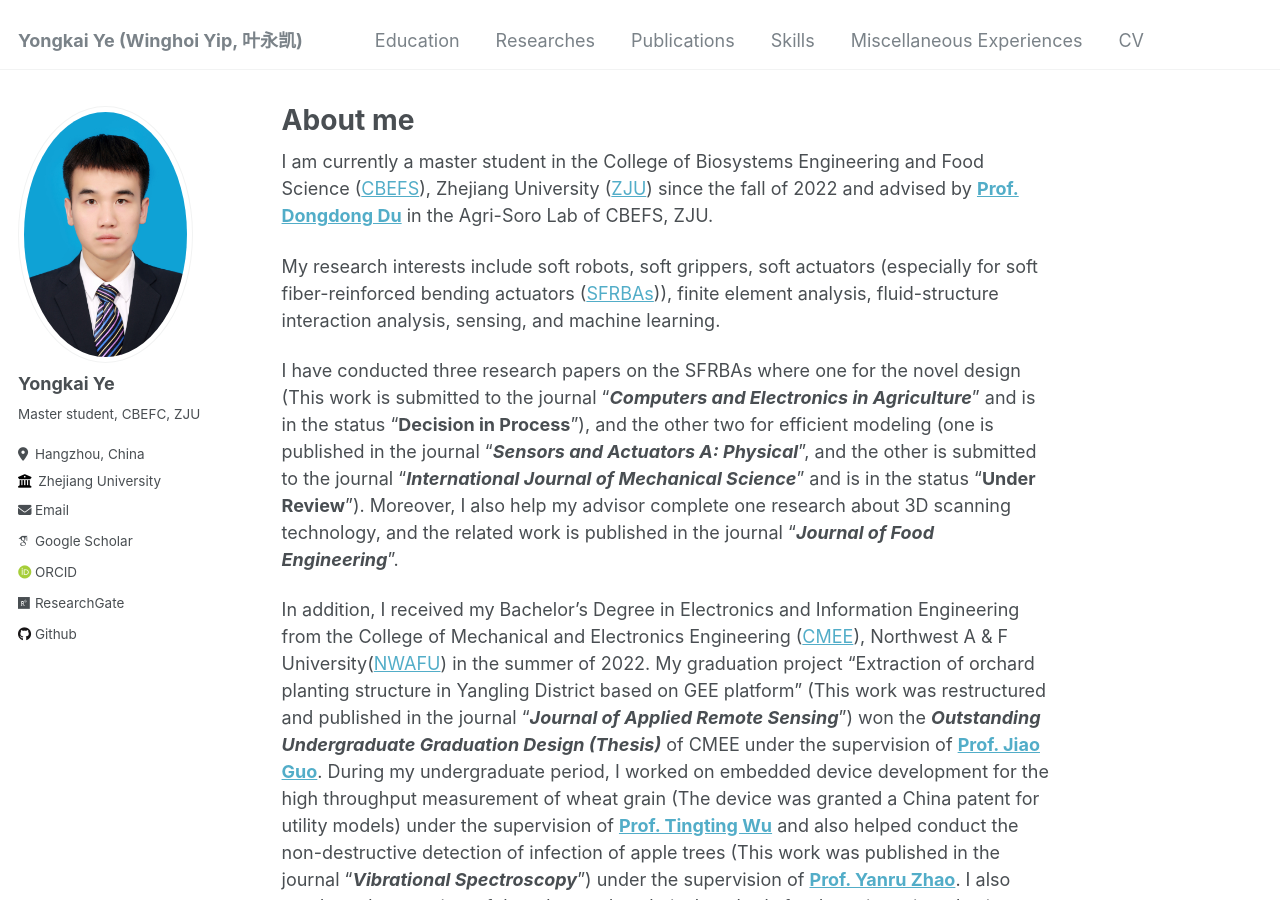
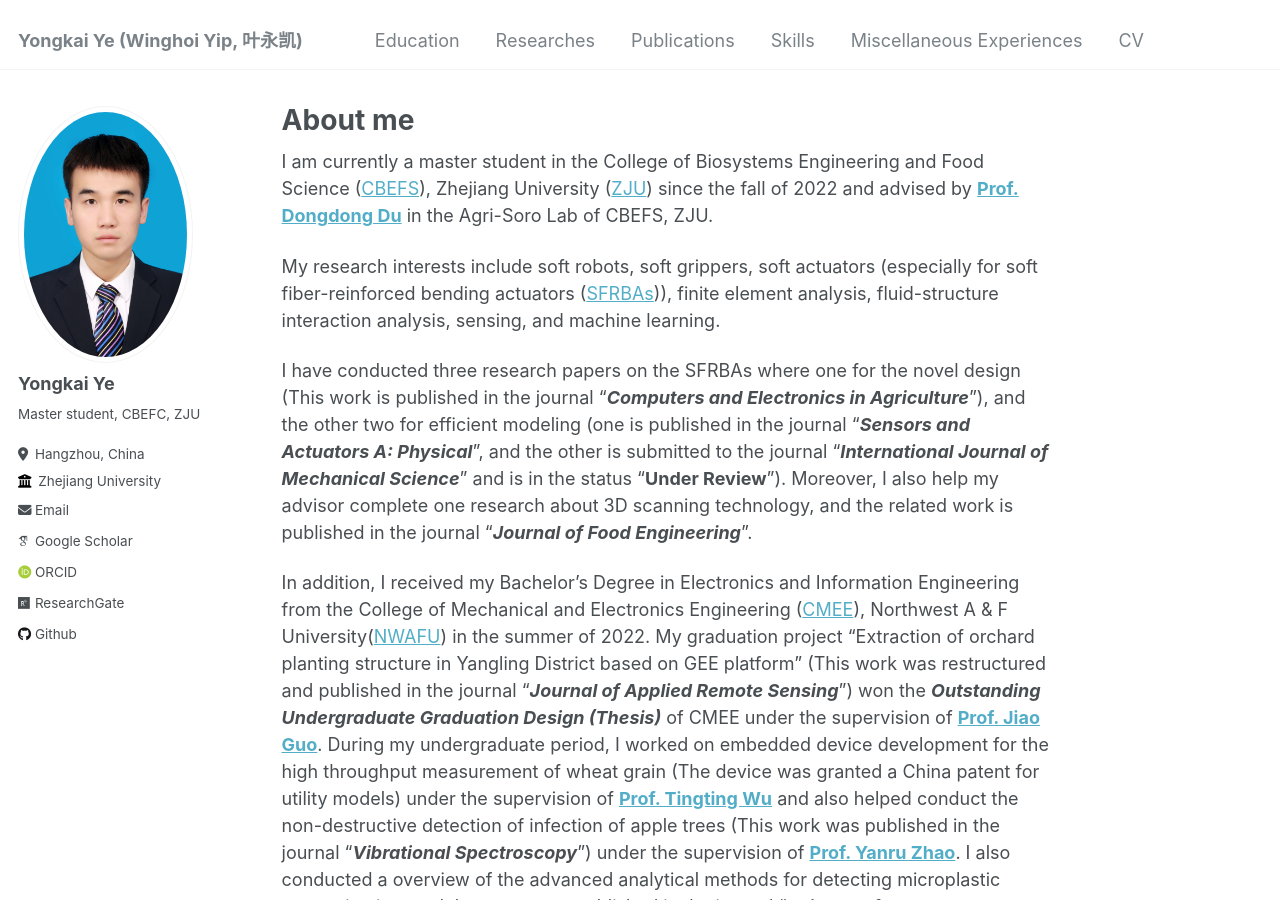
Before and after one commit to Yongkai-Ye/Yongkai-Ye.github.io, a Jekyll site: the page built from _pages/about.md, in a window 1280 px wide and 900 px high. Built offline with Jekyll 4.4.1, drawn with Linux system fonts in a browser that asks for light colours; some web fonts are replaced.

Commit message:
Update about.md

```diff
--- a/_pages/about.md
+++ b/_pages/about.md
@@ -11,7 +11,7 @@ I am currently a master student in the College of Biosystems Engineering and Foo
 
 My research interests include soft robots, soft grippers, soft actuators (especially for soft fiber-reinforced bending actuators ([SFRBAs](https://softroboticstoolkit.com/book/fiber-reinforced-bending-actuators))), finite element analysis, fluid-structure interaction analysis, sensing, and machine learning.
 
-I have conducted three research papers on the SFRBAs where one for the novel design (This work is submitted to the journal "***Computers and Electronics in Agriculture***" and is in the status "**Decision in Process**"), and the other two for efficient modeling (one is published in the journal "***Sensors and Actuators A: Physical***", and the other is submitted to the journal "***International Journal of Mechanical Science***" and is in the status "**Under Review**"). Moreover, I also help my advisor complete one research about 3D scanning technology, and the related work is published in the journal "***Journal of Food Engineering***".
+I have conducted three research papers on the SFRBAs where one for the novel design (This work is published in the journal "***Computers and Electronics in Agriculture***"), and the other two for efficient modeling (one is published in the journal "***Sensors and Actuators A: Physical***", and the other is submitted to the journal "***International Journal of Mechanical Science***" and is in the status "**Under Review**"). Moreover, I also help my advisor complete one research about 3D scanning technology, and the related work is published in the journal "***Journal of Food Engineering***".
 
 In addition, I received my Bachelor’s Degree in Electronics and Information Engineering from the College of Mechanical and Electronics Engineering ([CMEE](https://cmee.nwafu.edu.cn/)), Northwest A & F University([NWAFU](https://www.nwafu.edu.cn/)) in the summer of 2022. My graduation project “Extraction of orchard planting structure in Yangling District based on GEE platform” (This work was restructured and published in the journal "***Journal of Applied Remote Sensing***") won the ***Outstanding Undergraduate Graduation Design (Thesis)*** of CMEE under the supervision of **[Prof. Jiao Guo](https://cmee.nwsuaf.edu.cn/szdw/gjzcry/318451.htm)**. During my undergraduate period, I worked on embedded device development for the high throughput measurement of wheat grain (The device was granted a China patent for utility models) under the supervision of **[Prof. Tingting Wu](https://cmee.nwsuaf.edu.cn/szdw/gjzcry/318499.htm)** and also helped conduct the non-destructive detection of infection of apple trees (This work was published in the journal "***Vibrational Spectroscopy***") under the supervision of **[Prof. Yanru Zhao](https://cmee.nwsuaf.edu.cn/szdw/gjzcry/396312.htm)**. I also conducted a overview of the advanced analytical methods for detecting microplastic contamination, and the paper was published in the journal "***Science of The Total Environment***" with the help of Prof. Yanru Zhao.
 
```
